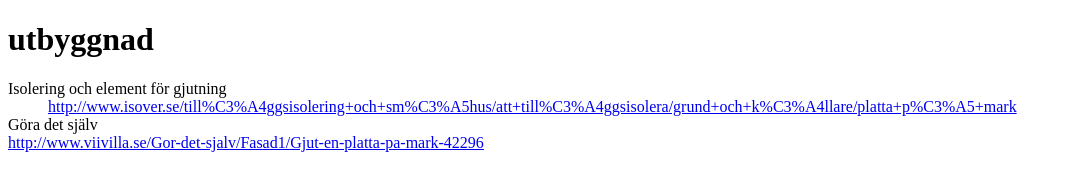
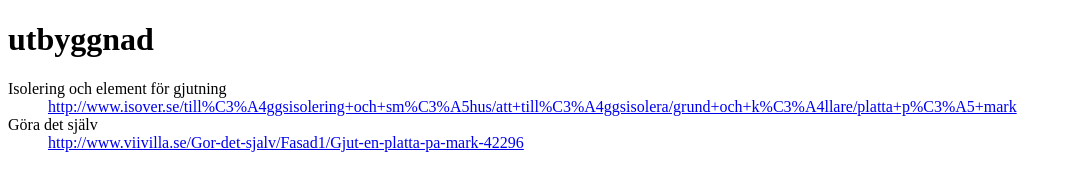
Before and after one commit to npup/bygga-ut, a plain HTML site: page index.html in a window 1280 px wide. Shown: the whole page, without its empty margins (0-1072 px from the left). Drawn offline with Linux system fonts and the light colour scheme.

Commit message:
Use correct tag

```diff
--- a/index.html
+++ b/index.html
@@ -16,9 +16,9 @@
     <a href="http://www.isover.se/till%C3%A4ggsisolering+och+sm%C3%A5hus/att+till%C3%A4ggsisolera/grund+och+k%C3%A4llare/platta+p%C3%A5+mark">http://www.isover.se/till%C3%A4ggsisolering+och+sm%C3%A5hus/att+till%C3%A4ggsisolera/grund+och+k%C3%A4llare/platta+p%C3%A5+mark</a>
   </dd>
   <dt>Göra det själv</dt>
-  <dt>
+  <dd>
     <a href="http://www.viivilla.se/Gor-det-sjalv/Fasad1/Gjut-en-platta-pa-mark-42296">http://www.viivilla.se/Gor-det-sjalv/Fasad1/Gjut-en-platta-pa-mark-42296</a>
-  </dt>
+  </dd>
 </dl>
 
 <script type="text/javascript">
```
